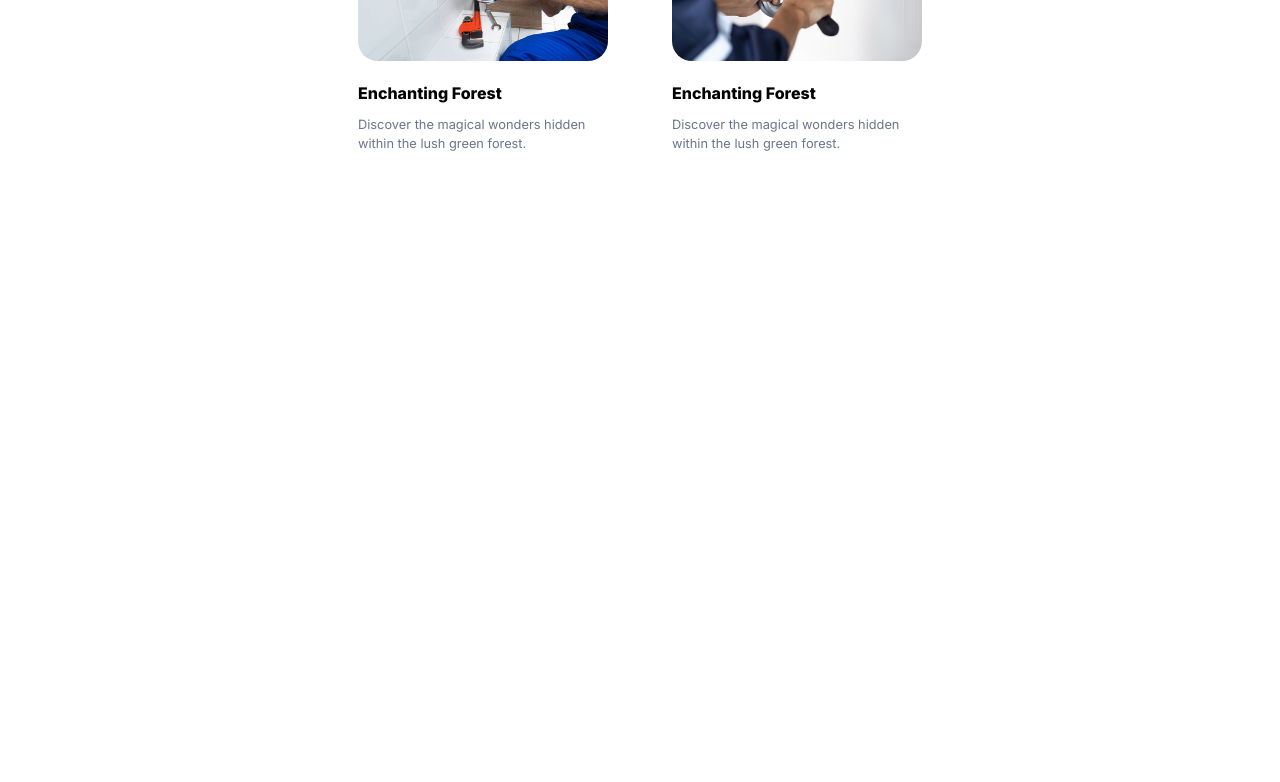
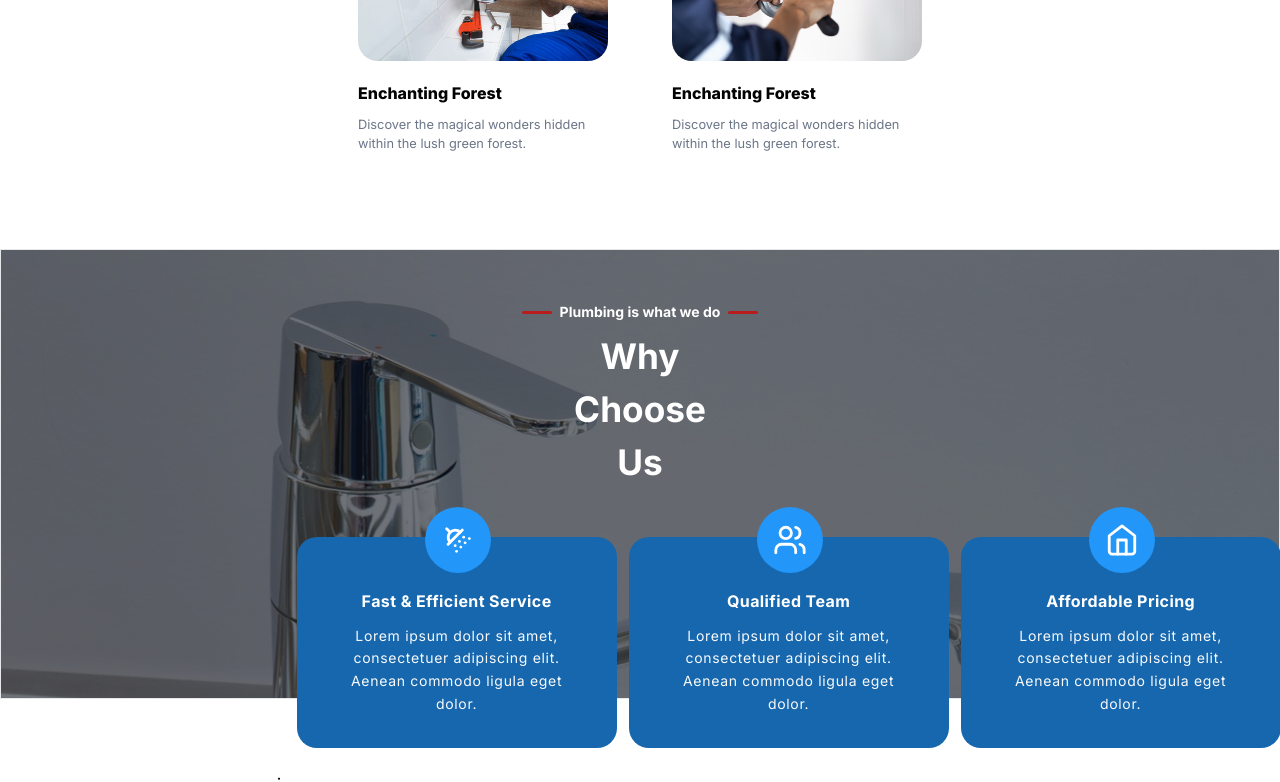
Before and after one commit to maddsic/kev_plumbing_website, a Next.js app: page / in a window 1280 px wide. Shown: the part 2000-2782 px from the top of the page. Before the commit the page ends 2249 px from the top, so only its background shows below. Built offline with nearby package versions, Linux system fonts and the light colour scheme.

Commit message:
projects branch done and why choose us

```diff
--- a/app/page.tsx
+++ b/app/page.tsx
@@ -1,6 +1,8 @@
 import Services from "@/components/Service/service";
 import { Banner } from "../components/Banner/banner";
 import Navbar from "../components/navbar";
+import Choose from "@/components/Choose/choose";
+import Project from "@/components/Project/projects";
 
 export default function Home() {
    return (
@@ -10,6 +12,8 @@ export default function Home() {
 
          {/* section 1 about us */}
          <Services />
+         <Choose />
+         <Project />
       </main>
    );
 }
--- a/components/Banner/banner.tsx
+++ b/components/Banner/banner.tsx
@@ -9,14 +9,14 @@ import { Button } from "../ui/button";
 export const Banner = () => {
    const [currentSlide, setCurrentSlide] = useState(0);
 
-   useEffect(() => {
-      const time = setTimeout(() => {
-         setCurrentSlide(prevSlide =>
-            prevSlide === slider.length - 1 ? 0 : prevSlide + 1
-         );
-      }, 1000);
-      return () => clearTimeout(time);
-   }, [currentSlide]);
+   // useEffect(() => {
+   //    const time = setTimeout(() => {
+   //       setCurrentSlide(prevSlide =>
+   //          prevSlide === slider.length - 1 ? 0 : prevSlide + 1
+   //       );
+   //    }, 20000);
+   //    return () => clearTimeout(time);
+   // }, [currentSlide]);
 
    const bgImageStyle = {
       backgroundImage: `url(${slider[currentSlide].url})`,
@@ -27,13 +27,11 @@ export const Banner = () => {
       transition: " 0.5s ease-in-out",
    };
 
-   console.log("currentSlide:", currentSlide);
-
    return (
       <div className="relative w-full h-[680px] overflow-hidden">
          <div style={bgImageStyle} />
          {/* BANNER HIGHLIGHT */}
-         <div className="absolute top-10 left-0 right-0 bottom-0 flex flex-col items-center text-center py-24 z-50 text-white ">
+         <div className="absolute top-10 left-0 right-0 bottom-0 flex flex-col items-center text-center py-24 z-50 text-white">
             <h1 className="text-5xl font-extrabold mb-5 tracking-wide">
                {slider[currentSlide]?.title}
             </h1>
--- /dev/null
+++ b/components/Choose/choose.tsx
@@ -0,0 +1,69 @@
+"use client";
+import { motion } from "framer-motion";
+import { ShowerHead, Users, Home } from "lucide-react";
+import { Heading } from "../heading";
+import { StyledHeading } from "../styledHeading";
+
+const chooseData = [
+   {
+      icon: ShowerHead,
+      title: "Fast & Efficient Service",
+      description:
+         "Lorem ipsum dolor sit amet, consectetuer adipiscing elit. Aenean commodo ligula eget dolor.",
+   },
+   {
+      icon: Users,
+      title: "Qualified Team",
+      description:
+         "Lorem ipsum dolor sit amet, consectetuer adipiscing elit. Aenean commodo ligula eget dolor.",
+   },
+   {
+      icon: Home,
+      title: "Affordable Pricing",
+      description:
+         "Lorem ipsum dolor sit amet, consectetuer adipiscing elit. Aenean commodo ligula eget dolor.",
+   },
+];
+
+const Choose = () => {
+   return (
+      <div className="w-full relative h-[450px] border bg-sky-900 bg-[url('/tap.jpg')] bg-cover bg-fixed">
+         {/* BACKGROUND COLOR @GRAY */}
+         <div className="absolute bg-[#10162199] top-0 left-0 right-0 bottom-0"></div>
+         <motion.div
+            className="w-[60%] mx-auto  absolute top-0 left-0 right-0 bottom-0 flex flex-col p-5 mt-8"
+            whileInView={{ y: [100, 50, 0], opacity: [0, 0, 1] }}
+            transition={{ duration: 1 }}
+         >
+            <StyledHeading
+               title="Plumbing is what we do"
+               classNames="text-white font-bold"
+            />
+            <div className="flex justify-center">
+               <Heading title="Why Choose Us" classNames="text-white" />
+            </div>
+            <div className="flex items-center justify-center gap-x-3 mx-auto p-5 mt-5">
+               {chooseData.map((choose, index) => (
+                  <div
+                     key={index}
+                     className="group hover:-translate-y-6 transition duration-1000 relative w-[320px] rounded-[20px] bg-[#1667ae] px-10 py-8 text-center"
+                  >
+                     <div className="group-hover:bg-black flex justify-center items-center absolute top-[-30px] left-[40%] z-20 rounded-full bg-[#2296f9] p-4">
+                        <choose.icon size={34} color="white" className="" />
+                     </div>
+                     <h2 className="mb-3 mt-5 text-white font-bold tracking-wide">
+                        {choose.title}
+                     </h2>
+                     <p className="text-sm tracking-wider text-gray-50 leading-relaxed">
+                        {choose.description}
+                     </p>
+                  </div>
+               ))}
+            </div>
+            ;
+         </motion.div>
+      </div>
+   );
+};
+
+export default Choose;
--- /dev/null
+++ b/components/Project/projects.tsx
@@ -0,0 +1,58 @@
+"use client";
+
+import Image from "next/image";
+import { StyledHeading } from "../styledHeading";
+import { serviceData } from "../../constants/services";
+import { motion } from "framer-motion";
+
+const Project = () => {
+   return (
+      <section className="app__container mt-5">
+         <motion.main
+            className="container app__wrapper my-auto "
+            whileInView={{ y: [100, 50, 0], opacity: [0, 0, 1] }}
+            transition={{ duration: 2 }}
+         >
+            <div className="w-1/2 mx-auto">
+               <StyledHeading title="Our Work" classNames="text-blue-500" />
+               <h2 className="head-text mt-3">
+                  Our Latest
+                  <span className="text-blue-700"> Projects</span>
+               </h2>
+            </div>
+
+            <div className="flex justify-center items-start flex-wrap mt-[2rem] w-[80%] mx-auto">
+               {serviceData.map((service, sIndex) => (
+                  <motion.div
+                     key={sIndex}
+                     className="w-[250px] flex justify-start items-start flex-col m-[2rem]"
+                     whileInView={{ opacity: 1 }}
+                     whileHover={{ scale: 1.1 }}
+                     transition={{ duration: 0.5, type: "Inertia" }}
+                  >
+                     <Image
+                        alt={service.description}
+                        src={service.image}
+                        className="w-[100%] h-[190px] rounded-[20px] object-cover"
+                        width={100}
+                        height={190}
+                     />
+
+                     {/* <h2
+                        className="bold-text mt-[20px]"
+                        style={{ marginTop: 20 }}
+                     >
+                        {service.title}
+                     </h2>
+                     <p className="p-text" style={{ marginTop: 10 }}>
+                        {service.description}
+                     </p> */}
+                  </motion.div>
+               ))}
+            </div>
+         </motion.main>
+      </section>
+   );
+};
+
+export default Project;
--- a/components/heading.tsx
+++ b/components/heading.tsx
@@ -1,12 +1,19 @@
+"use client";
+
+import { cn } from "@/lib/utils";
+
 interface HeadingProps {
    title: string;
    description?: string;
+   classNames?: string;
 }
 
-export const Heading = ({ title, description }: HeadingProps) => {
+export const Heading = ({ title, description, classNames }: HeadingProps) => {
    return (
       <div className="px-4 lg:px-8 text-center w-1/3">
-         <div className="head-text my-2 text-blue-800">{title}</div>
+         <div className={cn("head-text my-2 text-blue-800", classNames)}>
+            {title}
+         </div>
          <p className="text-md text-gray-700">{description}</p>
       </div>
    );
--- /dev/null
+++ b/components/styledHeading.tsx
@@ -0,0 +1,16 @@
+import { cn } from "@/lib/utils";
+
+interface StyledHeadingProps {
+   title: string;
+   classNames?: string;
+}
+
+export const StyledHeading = ({ title, classNames }: StyledHeadingProps) => {
+   return (
+      <div className="flex justify-center items-center gap-x-2">
+         <div className="h-[3px] w-[30px] bg-red-700 rounded" />
+         <div className={cn("text-sm", classNames)}>{title}</div>
+         <div className="h-[3px] w-[30px] bg-red-700 rounded" />
+      </div>
+   );
+};
```
